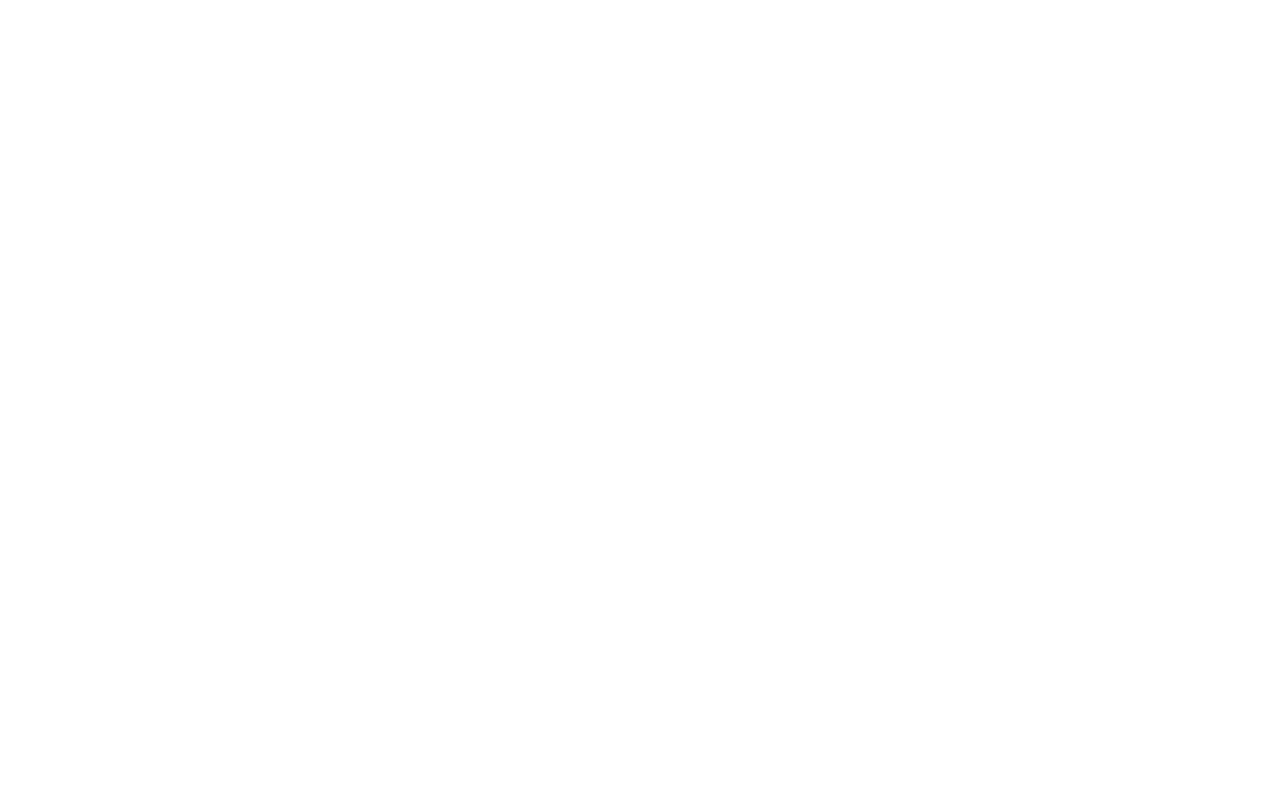
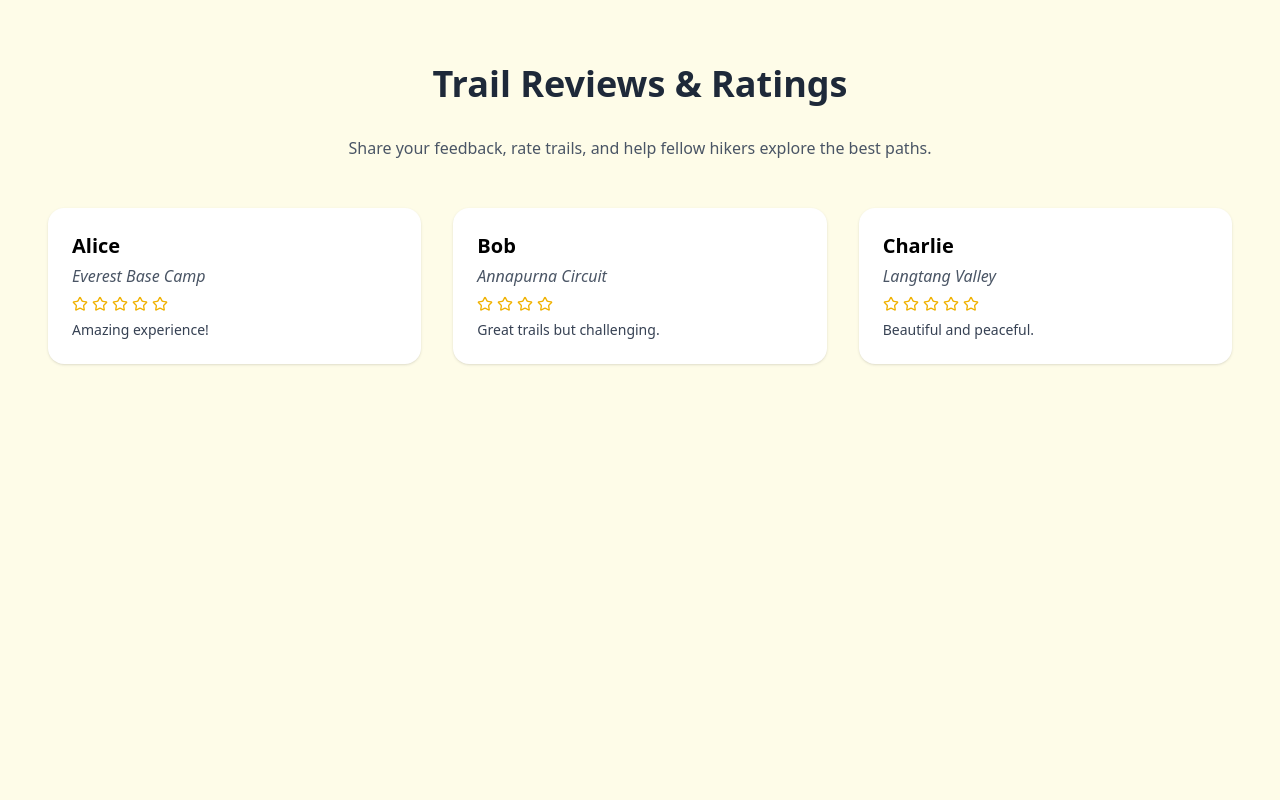
Before and after one commit to BibasYonghang/travel-mitra-frontend, a React (Vite) app: page /trail-ratings in a window 1280 px wide. Before the commit this address had no page. Shown: the top 800 px of the page. Built offline with nearby package versions, Linux system fonts and the light colour scheme.

Commit message:
add webpages of commuity sections for each

```diff
--- a/src/App.jsx
+++ b/src/App.jsx
@@ -5,6 +5,10 @@
 import ScrollToTop from "./ScrollToTop"
 import Trails from "./components/sections/Trails"
 import FeaturedTrails from "./components/home/FeatureTrails"
+import UserProfile from "./components/HikingCommunity/UserProfile"
+import TrailsRating from "./components/HikingCommunity/TrailsRatings"
+import CommunityForum from "./components/HikingCommunity/CommunityForum"
+import SocialSharing from "./components/HikingCommunity/SocialSharing"
 
 
 
@@ -19,6 +23,10 @@
           <Route path="premium" element={<Premium />} />
           <Route path="trials" element={<Trails />} />
           <Route path="trials" element={<FeaturedTrails />} />
+          <Route path="user-profile" element={<UserProfile />} />
+          <Route path="trail-ratings" element={<TrailsRating />} />
+          <Route path="community-forum" element={<CommunityForum />} />
+          <Route path="social-sharing" element={<SocialSharing />} />
         </Route>
       </Routes>
 
--- /dev/null
+++ b/src/components/HikingCommunity/CommunityForum.jsx
@@ -0,0 +1,37 @@
+import React from "react";
+import { MessageSquare } from "lucide-react";
+
+export default function CommunityForum() {
+    const questions = [
+        { user: "Alice", question: "Best time to hike Everest Base Camp?", answers: 12 },
+        { user: "Bob", question: "How to prepare for Annapurna Circuit?", answers: 8 },
+        { user: "Charlie", question: "Tips for Langtang Valley with family?", answers: 5 },
+    ];
+
+    return (
+        <section className="py-16 px-6 md:px-12 bg-purple-50 min-h-screen">
+            <h1 className="text-4xl font-bold text-center mb-8 text-gray-800">
+                Community Forum & Q&A
+            </h1>
+            <p className="text-center text-gray-600 max-w-2xl mx-auto mb-12">
+                Ask questions, exchange tips, and connect with experienced hikers.
+            </p>
+
+            <div className="grid gap-6 sm:grid-cols-1 md:grid-cols-2">
+                {questions.map((q, idx) => (
+                    <div
+                        key={idx}
+                        className="bg-white p-6 rounded-2xl shadow hover:shadow-xl transition"
+                    >
+                        <div className="flex items-center gap-3 mb-3">
+                            <MessageSquare className="w-6 h-6 text-purple-600" />
+                            <h2 className="font-semibold text-gray-800">{q.user}</h2>
+                        </div>
+                        <p className="text-gray-700">{q.question}</p>
+                        <p className="mt-2 text-gray-500 text-sm">{q.answers} Answers</p>
+                    </div>
+                ))}
+            </div>
+        </section>
+    );
+}
--- /dev/null
+++ b/src/components/HikingCommunity/SocialSharing.jsx
@@ -0,0 +1,39 @@
+import React from "react";
+import { Camera } from "lucide-react";
+
+export default function SocialSharing() {
+    const posts = [
+        { user: "Alice", image: "/images/hike1.jpg", caption: "Sunrise at Everest Base Camp!" },
+        { user: "Bob", image: "/images/hike2.jpg", caption: "Annapurna Circuit trek completed!" },
+        { user: "Charlie", image: "/images/hike3.jpg", caption: "Beautiful Langtang Valley views." },
+    ];
+
+    return (
+        <section className="py-16 px-6 md:px-12 bg-pink-50 min-h-screen">
+            <h1 className="text-4xl font-bold text-center mb-8 text-gray-800">
+                Photo & Adventure Sharing
+            </h1>
+            <p className="text-center text-gray-600 max-w-2xl mx-auto mb-12">
+                Share your hiking photos and explore adventures from other community members.
+            </p>
+
+            <div className="grid gap-6 sm:grid-cols-1 md:grid-cols-2 lg:grid-cols-3">
+                {posts.map((post, idx) => (
+                    <div
+                        key={idx}
+                        className="bg-white rounded-2xl shadow hover:shadow-xl transition overflow-hidden"
+                    >
+                        <img src={post.image} alt={post.caption} className="w-full h-64 object-cover" />
+                        <div className="p-4">
+                            <div className="flex items-center gap-2 mb-2">
+                                <Camera className="w-5 h-5 text-pink-600" />
+                                <h2 className="font-semibold">{post.user}</h2>
+                            </div>
+                            <p className="text-gray-700 text-sm">{post.caption}</p>
+                        </div>
+                    </div>
+                ))}
+            </div>
+        </section>
+    );
+}
--- /dev/null
+++ b/src/components/HikingCommunity/TrailsRatings.jsx
@@ -0,0 +1,39 @@
+import React from "react";
+import { Star } from "lucide-react";
+
+export default function TrailsRating() {
+    const reviews = [
+        { user: "Alice", trail: "Everest Base Camp", rating: 5, text: "Amazing experience!" },
+        { user: "Bob", trail: "Annapurna Circuit", rating: 4, text: "Great trails but challenging." },
+        { user: "Charlie", trail: "Langtang Valley", rating: 5, text: "Beautiful and peaceful." },
+    ];
+
+    return (
+        <section className="py-16 px-6 md:px-12 bg-yellow-50 min-h-screen">
+            <h1 className="text-4xl font-bold text-center mb-8 text-gray-800">
+                Trail Reviews & Ratings
+            </h1>
+            <p className="text-center text-gray-600 max-w-2xl mx-auto mb-12">
+                Share your feedback, rate trails, and help fellow hikers explore the best paths.
+            </p>
+
+            <div className="grid gap-8 sm:grid-cols-2 md:grid-cols-3">
+                {reviews.map((review, idx) => (
+                    <div
+                        key={idx}
+                        className="bg-white p-6 rounded-2xl shadow hover:shadow-xl transition"
+                    >
+                        <h2 className="text-xl font-semibold">{review.user}</h2>
+                        <p className="text-gray-600 mt-1 italic">{review.trail}</p>
+                        <div className="flex mt-2 gap-1 text-yellow-500">
+                            {Array.from({ length: review.rating }).map((_, i) => (
+                                <Star key={i} className="w-4 h-4" />
+                            ))}
+                        </div>
+                        <p className="mt-2 text-gray-700 text-sm">{review.text}</p>
+                    </div>
+                ))}
+            </div>
+        </section>
+    );
+}
--- /dev/null
+++ b/src/components/HikingCommunity/UserProfile.jsx
@@ -0,0 +1,37 @@
+import React from "react";
+import { User } from "lucide-react";
+
+export default function UserProfile() {
+    const users = [
+        { name: "Alice", hikes: 12, achievement: "Mountain Conqueror" },
+        { name: "Bob", hikes: 8, achievement: "Trail Explorer" },
+        { name: "Charlie", hikes: 20, achievement: "Peak Master" },
+    ];
+
+    return (
+        <section className="py-16 px-6 md:px-12 bg-green-50 min-h-screen">
+            <h1 className="text-4xl font-bold text-center mb-8 text-gray-800">
+                Personal Hiking Profiles
+            </h1>
+            <p className="text-center text-gray-600 max-w-2xl mx-auto mb-12">
+                Track your hikes, achievements, and share your outdoor journey with the community.
+            </p>
+
+            <div className="grid gap-8 sm:grid-cols-2 md:grid-cols-3">
+                {users.map((user, idx) => (
+                    <div
+                        key={idx}
+                        className="bg-white p-6 rounded-2xl shadow hover:shadow-xl transition text-center"
+                    >
+                        <User className="w-12 h-12 mx-auto text-blue-600 mb-4" />
+                        <h2 className="text-xl font-semibold">{user.name}</h2>
+                        <p className="mt-2 text-gray-600">
+                            Hikes Completed: <span className="font-bold">{user.hikes}</span>
+                        </p>
+                        <p className="mt-1 text-gray-500 italic">{user.achievement}</p>
+                    </div>
+                ))}
+            </div>
+        </section>
+    );
+}
--- a/src/components/sections/Trails.jsx
+++ b/src/components/sections/Trails.jsx
@@ -1,6 +1,6 @@
 import React from "react";
-import { motion } from "framer-motion";
 import { MapPin, Clock, ArrowUpRight, Star } from "lucide-react";
+import { Link } from "react-router-dom";
 
 // ChisapaniTrailComponent.jsx
 // Single-file React component styled with Tailwind CSS (v4).
@@ -140,16 +140,13 @@
                         <div className="rounded-xl p-4 bg-white border shadow-sm">
                             <div className="flex items-center justify-between">
                                 <h4 className="text-lg font-bold">Recent reviews</h4>
-                                <button className="text-sm text-emerald-600 font-medium">See all</button>
+                                <Link to='' className="text-sm text-emerald-600 font-medium">See all</Link>
                             </div>
 
                             <div className="mt-3 space-y-3">
                                 {reviews.map((r, idx) => (
-                                    <motion.div
+                                    <div
                                         key={idx}
-                                        initial={{ opacity: 0, y: 6 }}
-                                        animate={{ opacity: 1, y: 0 }}
-                                        transition={{ delay: idx * 0.06 }}
                                         className="p-3 rounded-lg bg-emerald-50"
                                     >
                                         <div className="flex items-center justify-between">
@@ -162,7 +159,7 @@
                                                 <Star key={i} className="w-4 h-4" />
                                             ))}
                                         </div>
-                                    </motion.div>
+                                    </div>
                                 ))}
                             </div>
                         </div>
```
Also changed, not shown: src/components/home/CommunitySection.jsx (+13 -7 lines).
